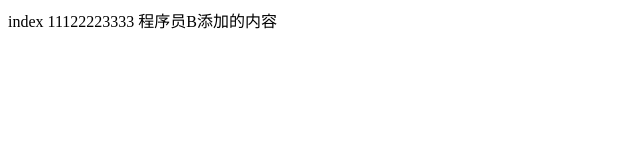
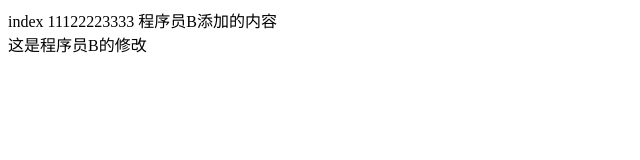
Before and after one commit to nozomizore1/git-demo, a plain HTML site: page index.html in a window 1280 px wide. Shown: the whole page, without its empty margins (0-640 px from the left). Drawn offline with Linux system fonts and the light colour scheme.

Commit message:
这是测试冲突B

```diff
--- a/index.html
+++ b/index.html
@@ -9,6 +9,7 @@
 
 <body>
     index 11122223333 程序员B添加的内容
+    <div>这是程序员B的修改</div>
 </body>
 
 </html>
```
